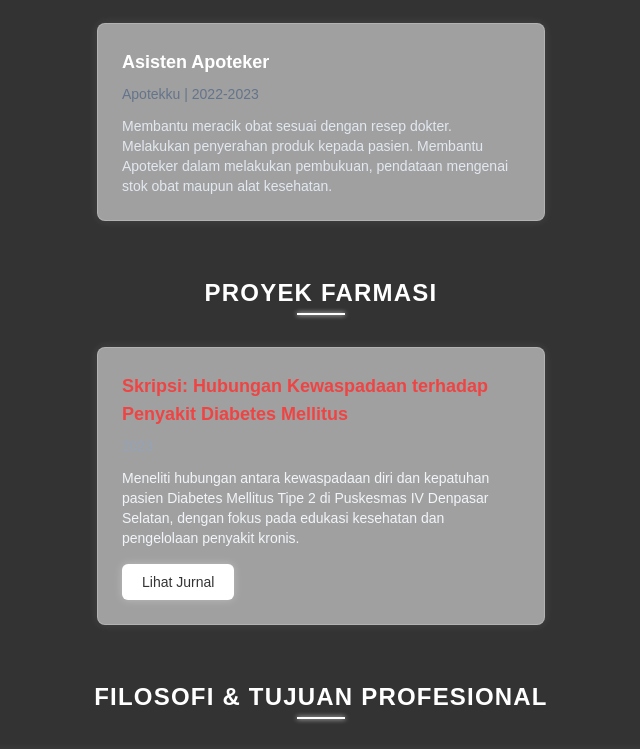
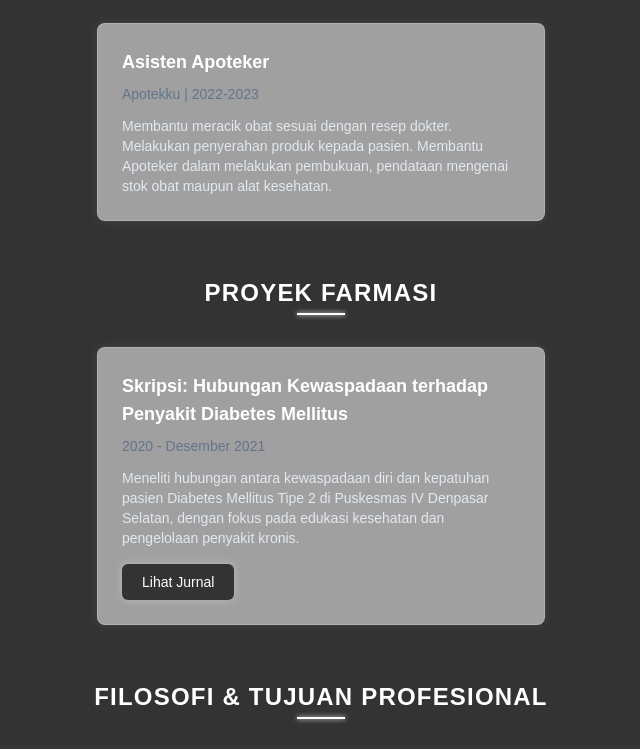
Before and after one commit to broman0x/portofoliokomang, a React (Create React App) app: page / in a window 1280 px wide. Shown: the part 423-1172 px from the top of the page, without its empty margins (319-959 px from the left). Built offline with nearby package versions, Linux system fonts and the light colour scheme.

Commit message:
Update Project.jsx

```diff
--- a/src/components/Project.jsx
+++ b/src/components/Project.jsx
@@ -6,7 +6,7 @@ const Project = () => {
   const projects = [
     {
       title: 'Skripsi: Hubungan Kewaspadaan terhadap Penyakit Diabetes Mellitus',
-      period: '2023',
+      period: '2020 - Desember 2021',
       description:
         'Meneliti hubungan antara kewaspadaan diri dan kepatuhan pasien Diabetes Mellitus Tipe 2 di Puskesmas IV Denpasar Selatan, dengan fokus pada edukasi kesehatan dan pengelolaan penyakit kronis.',
       link: 'https://journal.ummat.ac.id/index.php/farmasi/article/view/17054',
@@ -19,7 +19,7 @@ const Project = () => {
   };
 
   const buttonVariants = {
-    hover: { scale: 1.1, boxShadow: '0 0 12px rgba(239, 68, 68, 0.7)' },
+    hover: { scale: 1.1, boxShadow: '0 0 12px rgba(255, 255, 255, 0.7)' },
     tap: { scale: 0.9 },
   };
 
@@ -36,17 +36,17 @@ const Project = () => {
               initial="hidden"
               whileInView="visible"
               viewport={{ once: true }}
-              whileHover={{ scale: 1.03, boxShadow: '0 0 15px rgba(239, 68, 68, 0.5)' }}
+              whileHover={{ scale: 1.03, boxShadow: '0 0 15px rgba(255, 255, 255, 0.5)' }}
               transition={{ duration: 0.7, delay: index * 0.1 }}
             >
-              <h3 className="text-base sm:text-lg font-semibold text-[#EF4444] mb-2">{proj.title}</h3>
-              <p className="text-[#94A3B8] text-xs sm:text-sm">{proj.period}</p>
-              <p className="text-[#F1F5F9] mt-3 text-xs sm:text-sm">{proj.description}</p>
+              <h3 className="text-base sm:text-lg font-semibold text-[#FFFFFF] mb-2">{proj.title}</h3>
+              <p className="text-[#64748B] text-xs sm:text-sm">{proj.period}</p>
+              <p className="text-[#E2E8F0] mt-3 text-xs sm:text-sm">{proj.description}</p>
               <motion.a
                 href={proj.link}
                 target="_blank"
                 rel="noopener noreferrer"
-                className="button mt-4 inline-block"
+                className="mt-4 inline-block bg-[#333333] text-[#FFFFFF] px-5 py-2 rounded-md hover:bg-[#4B5563] transition-all duration-300 font-medium text-xs sm:text-sm shadow-[0_0_8px_rgba(255,255,255,0.3)]"
                 variants={buttonVariants}
                 whileHover="hover"
                 whileTap="tap"
```
